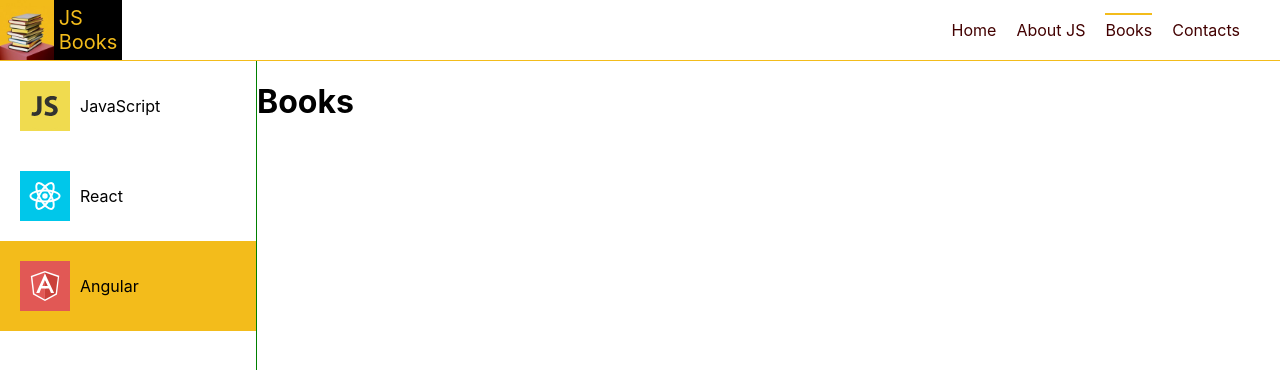
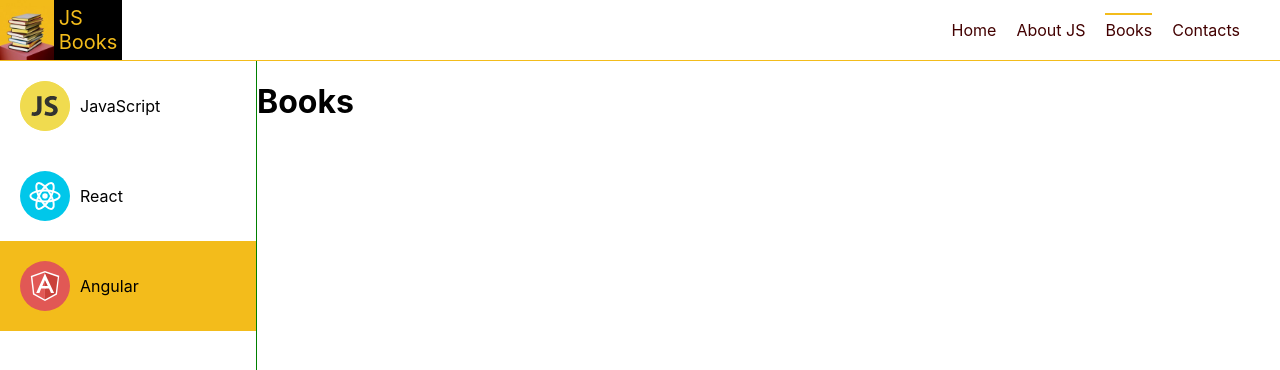
Before and after one commit to AlexDyksa/JS-Books, a React (Create React App) app: page /books/angular in a window 1280 px wide. Shown: the top 370 px of the page. Built offline with nearby package versions, Linux system fonts and the light colour scheme.

Commit message:
styled img in Sidenav

```diff
--- a/src/components/Sidenav/styles.css
+++ b/src/components/Sidenav/styles.css
@@ -20,4 +20,5 @@
     display: inline-block;
     width: 50px;
     margin-right: 10px;
+    border-radius: 50%;
 }
```
